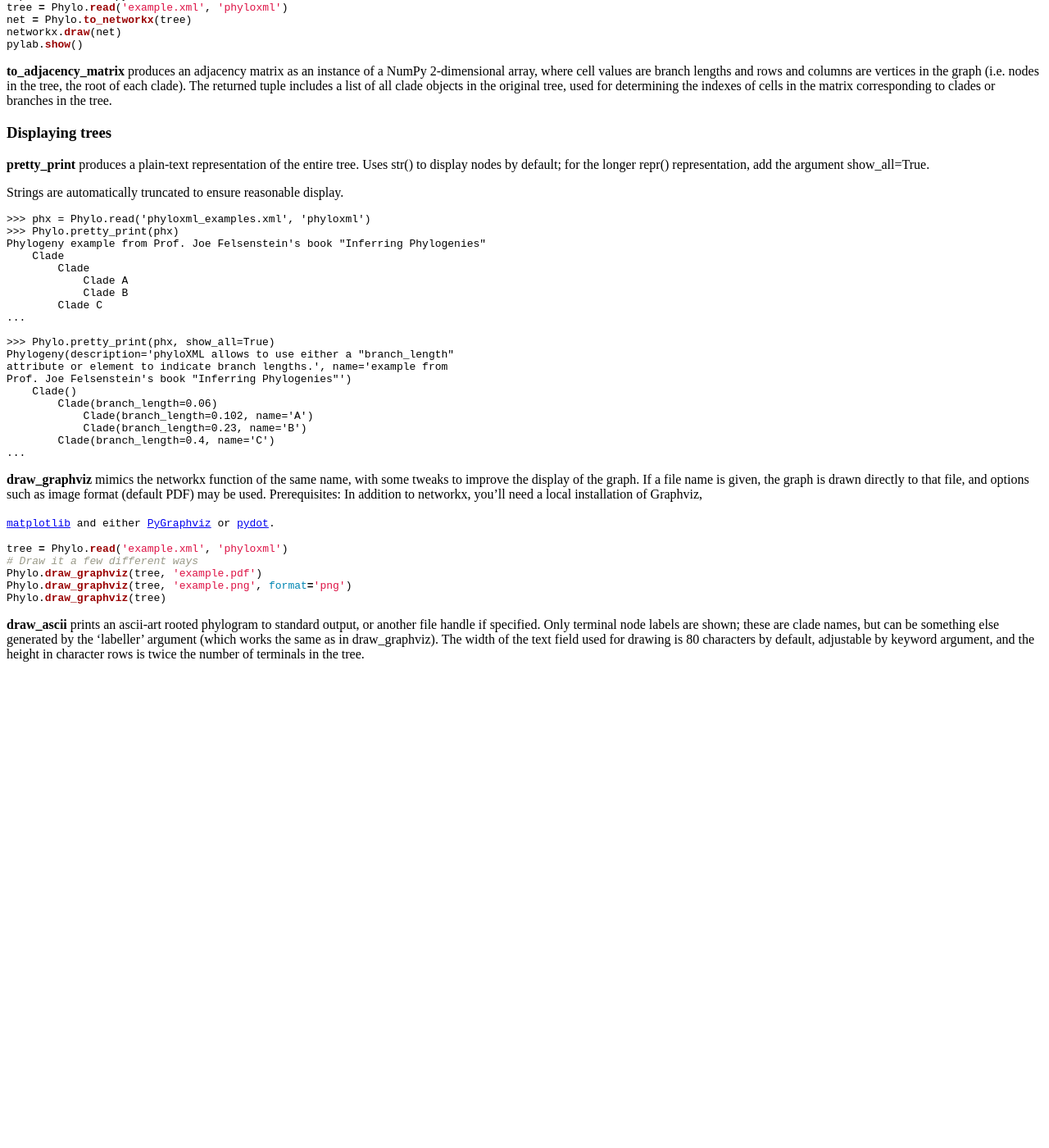
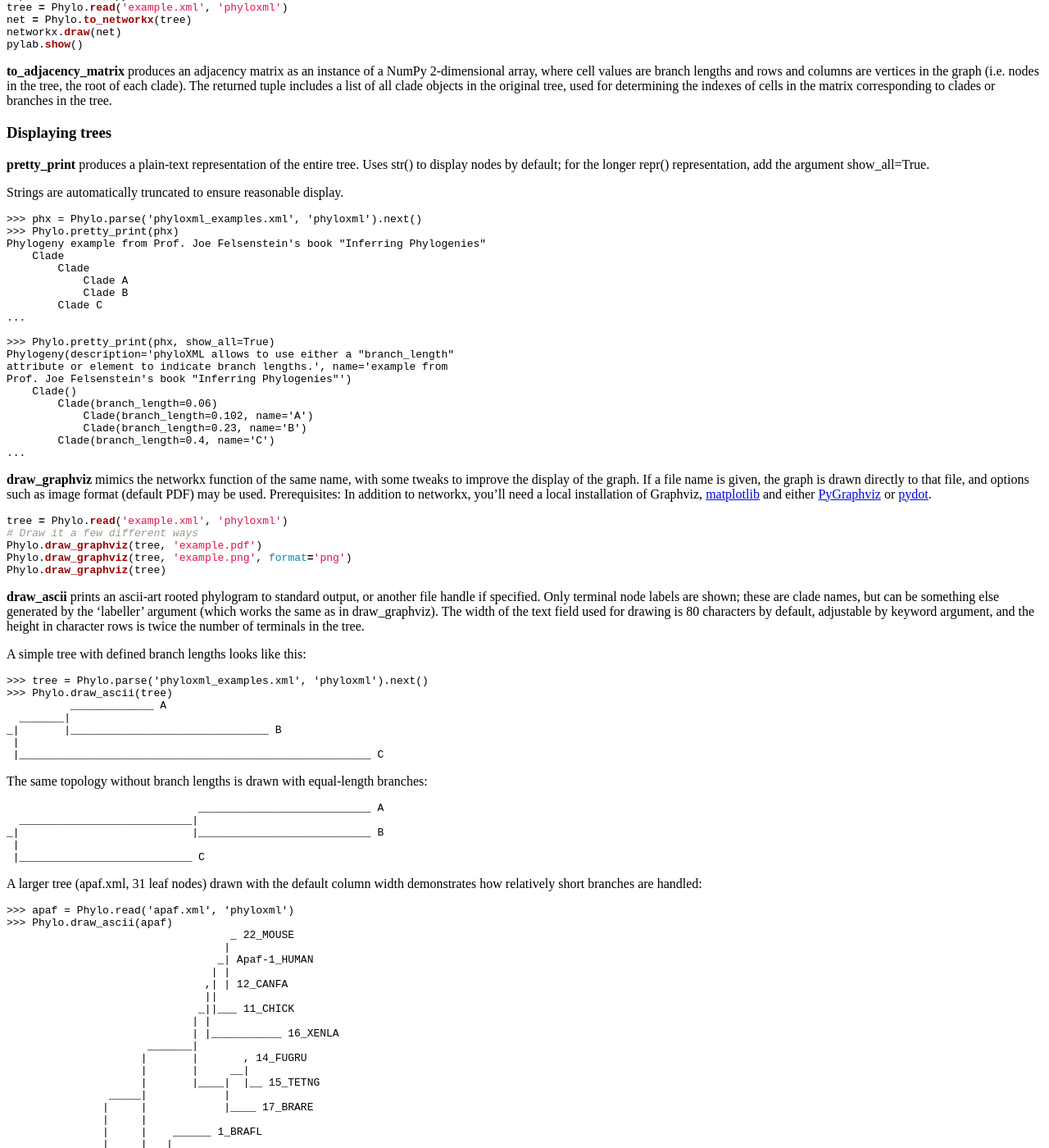
Before and after one commit to biopython/biopython.github.io, a Jekyll site: the page built from wiki/Phylo.md, in a window 1280 px wide and 1400 px high, scrolled down 2608 px. Shown: the whole window at 82% size. Built offline with Jekyll 4.4.1, drawn with Linux system fonts in a browser that asks for light colours; before the commit the page ends 3431 px from its top, so only the background shows below that; some of the changed text lies outside the part shown.

Commit message:
/* Displaying trees */ added draw_ascii examples

````diff
--- a/wiki/Phylo.md
+++ b/wiki/Phylo.md
@@ -249,7 +249,7 @@ representation, add the argument show\_all=True.
 
 Strings are automatically truncated to ensure reasonable display.
 
-    >>> phx = Phylo.read('phyloxml_examples.xml', 'phyloxml')
+    >>> phx = Phylo.parse('phyloxml_examples.xml', 'phyloxml').next()
     >>> Phylo.pretty_print(phx)
     Phylogeny example from Prof. Joe Felsenstein's book "Inferring Phylogenies"
         Clade
@@ -275,8 +275,9 @@ some tweaks to improve the display of the graph. If a file name is
 given, the graph is drawn directly to that file, and options such as
 image format (default PDF) may be used. Prerequisites: In addition to
 networkx, you'll need a local installation of Graphviz,
-
-[`matplotlib`](http://matplotlib.sourceforge.net/)` and either `[`PyGraphviz`](http://networkx.lanl.gov/pygraphviz/)` or `[`pydot`](http://dkbza.org/pydot.html)`.`
+[matplotlib](http://matplotlib.sourceforge.net/) and either
+[PyGraphviz](http://networkx.lanl.gov/pygraphviz/) or
+[pydot](http://dkbza.org/pydot.html).
 
 ``` python
 tree = Phylo.read('example.xml', 'phyloxml')
@@ -293,3 +294,89 @@ shown; these are clade names, but can be something else generated by the
 width of the text field used for drawing is 80 characters by default,
 adjustable by keyword argument, and the height in character rows is
 twice the number of terminals in the tree.
+
+A simple tree with defined branch lengths looks like this:
+
+    >>> tree = Phylo.parse('phyloxml_examples.xml', 'phyloxml').next()
+    >>> Phylo.draw_ascii(tree)
+              _____________ A
+      _______|
+    _|       |_______________________________ B
+     |
+     |_______________________________________________________ C
+
+The same topology without branch lengths is drawn with equal-length
+branches:
+
+                                  ___________________________ A
+      ___________________________|
+    _|                           |___________________________ B
+     |
+     |___________________________ C
+
+A larger tree (apaf.xml, 31 leaf nodes) drawn with the default column
+width demonstrates how relatively short branches are handled:
+
+    >>> apaf = Phylo.read('apaf.xml', 'phyloxml')
+    >>> Phylo.draw_ascii(apaf)
+                                       _ 22_MOUSE
+                                      |
+                                     _| Apaf-1_HUMAN
+                                    | |
+                                   ,| | 12_CANFA
+                                   ||
+                                  _||___ 11_CHICK
+                                 | |
+                                 | |___________ 16_XENLA
+                          _______|
+                         |       |       , 14_FUGRU
+                         |       |     __|
+                         |       |____|  |__ 15_TETNG
+                    _____|            |
+                   |     |            |____ 17_BRARE
+                   |     |
+                   |     |    ______ 1_BRAFL
+                   |     | __|
+             ______|     ||  |_________ 18_NEMVE
+            |      |      |
+            |      |      |____________ 23_STRPU
+            |      |
+           _|      |          _________ 26_STRPU
+          | |      |_________|
+          | |                |________ 25_STRPU
+          | |
+          | |                                    ___ CED4_CAEEL
+          | |___________________________________|
+      ____|                                     |_ 31_CAEBR
+     |    |
+     |    |                                ___ 28_DROPS
+     |    |          _____________________|
+     |    |   ______|                     |____ Dark_DROME
+     |    |  |      |
+     |    |__|      |_______________________ 29_AEDAE
+     |       |
+     |       |__________________________ 30_TRICA
+     |
+     |                                                           _ 34_BRAFL
+     |                                 _________________________|
+    _|                           _____|                         |_ 35_BRAFL
+     |                          |     |
+     |                        __|     |_______________ 8_BRAFL
+     |                       |  |
+     |                       |  |        ___________________ 20_NEMVE
+     |         ______________|  |_______|
+     |        |              |          |__________________________ 21_NEMVE
+     |        |              |
+     |     ___|              |______________________________ 9_BRAFL
+     |    |   |
+     |    |   |                _____________ 3_BRAFL
+     |    |   |          _____|
+     |    |   |_________|     |_________________ 2_BRAFL
+     |____|             |
+          |             |_______________ 19_NEMVE
+          |
+          |                                     _____ 37_BRAFL
+          |            ________________________|
+          |___________|                        |____ 36_BRAFL
+                      |
+                      |______________________ 33_BRAFL
````
Also changed, not shown: 1 other file.
